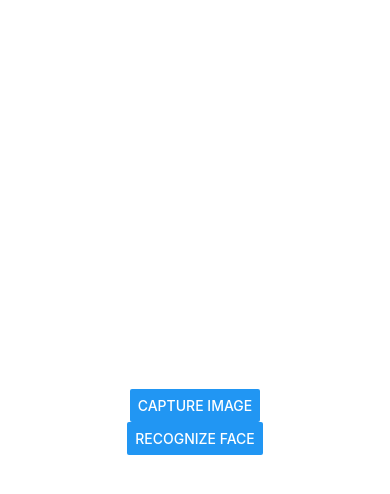
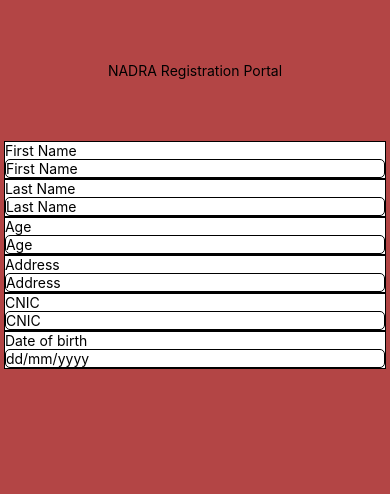
Before and after one commit to Abdullah-1796/NADRA, a React Native app: screen /RegistrationScreen in a window 390 px wide. Shown: the top 494 px of the page. Built offline with nearby package versions, Linux system fonts and the light colour scheme.

Commit message:
Registration Form basic design implemented

```diff
--- a/App.js
+++ b/App.js
@@ -1,27 +1,27 @@
 import { StatusBar } from 'expo-status-bar';
 import { Button, StyleSheet, Text, View } from 'react-native';
 import * as React from 'react';
-import {NavigationContainer} from '@react-navigation/native';
-import {createNativeStackNavigator} from '@react-navigation/native-stack';
-import Rough from './components/Rough';
-
-const Stack = createNativeStackNavigator();
+import RegistrationScreen from './screens/Registration/RegistrationScreen';
+import Navigations from './navigation/Navigations';
 
 export default function App() {
 
 	return (
-    <><View style={styles.container}>
+		<>
+			<View style={styles.container}>
 				<StatusBar style="auto" />
-      <Rough />
-    </View></>
+				<RegistrationScreen />
+			</View>
+		</>
 	);
 }
 
 const styles = StyleSheet.create({
 	container: {
 		flex: 1,
-    backgroundColor: '#fff',
+		backgroundColor: '#a29393',
 		alignItems: 'center',
 		justifyContent: 'center',
+		marginTop: '40'
 	},
 });
--- a/navigation/Navigations.js
+++ b/navigation/Navigations.js
@@ -1,19 +1,22 @@
 import * as React from 'react';
 import {NavigationContainer} from '@react-navigation/native';
 import {createNativeStackNavigator} from '@react-navigation/native-stack';
-import SplashScreen from '../screens/SplashScreen/SplashScreen';
-import HomeScreen from '../screens/HomeScreen/HomeScreen';
+import SplashScreen from '../screens/Splash/SplashScreen';
+import HomeScreen from '../screens/Home/HomeScreen';
+import RegistrationScreen from '../screens/Registration/RegistrationScreen';
 
 const Stack = createNativeStackNavigator();
 
 function Navigations()
 {
+    console.log("Navigation");
     return(
         <>
             <NavigationContainer>
-                <Stack.Navigator initialRouteName='SplashScreen'>
-                    <Stack.Screen name='SplashScreen' component={SplashScreen} />
-                    <Stack.Screen name='HomeScreen' component={HomeScreen} />
+                <Stack.Navigator initialRouteName='RegistrationScreen'>
+                    {/* <Stack.Screen name='SplashScreen' component={SplashScreen} />
+                    <Stack.Screen name='HomeScreen' component={HomeScreen} /> */}
+                    <Stack.Screen name='RegistrationScreen' component={RegistrationScreen} />
                 </Stack.Navigator>
             </NavigationContainer>
         </>
--- /dev/null
+++ b/screens/Home/HomeScreen.js
@@ -0,0 +1,17 @@
+import React from "react";
+import { Button } from "react-native";
+
+function HomeScreen({navigation})
+{
+    function handleRegisteration()
+    {
+        navigation.replace('RegistrationScreen');
+    }
+    return(
+        <>
+            <Button title="Register new Citizen" onPress={handleRegisteration} />
+        </>
+    );
+}
+
+export default HomeScreen;
--- /dev/null
+++ b/screens/Registration/RegistrationScreen.js
@@ -0,0 +1,111 @@
+import React from "react";
+import { StyleSheet, Text, View } from "react-native";
+import Input from "./components/Input";
+
+function RegistrationScreen() {
+    const [data, setData] = React.useState({
+        fName: "",
+        lName: "",
+        age: "",
+        dob: "",
+        gender: "",
+        address: "",
+        cnic: "",
+    });
+
+    function handleChange(name, value) {
+        setData(prev => {
+            console.log(name + ': ' + value);
+            return ({
+                ...prev,
+                [name]: value
+            });
+        });
+    }
+
+    console.log("Registration");
+    return (
+        <>
+            <View style={styles.container}>
+                <View style = {styles.heading}>
+                    <Text>NADRA Registration Portal</Text>
+                </View>
+
+                <View style = {styles.form}>
+                    <Input
+                        label='First Name'
+                        name='fName'
+                        placeholder='First Name'
+                        value={data.fName}
+                        keyboardType='default'
+                        handleChange={handleChange}
+                    />
+                    <Input
+                        label='Last Name'
+                        name='lName'
+                        placeholder='Last Name'
+                        value={data.lName}
+                        keyboardType='default'
+                        handleChange={handleChange}
+                    />
+                    <Input
+                        label='Age'
+                        name='age'
+                        placeholder='Age'
+                        value={data.age}
+                        keyboardType='numeric'
+                        handleChange={handleChange}
+                    />
+                    <Input
+                        label='Address'
+                        name='address'
+                        placeholder='Address'
+                        value={data.address}
+                        keyboardType='default'
+                        handleChange={handleChange}
+                    />
+                    <Input
+                        label='CNIC'
+                        name='cnic'
+                        placeholder='CNIC'
+                        value={data.cnic}
+                        keyboardType='numeric'
+                        handleChange={handleChange}
+                    />
+                    <Input
+                        label='Date of birth'
+                        name='dob'
+                        placeholder='dd/mm/yyyy'
+                        value={data.dob}
+                        keyboardType='default'
+                        handleChange={handleChange}
+                    />
+                </View>
+            </View>
+        </>
+    );
+}
+
+export default RegistrationScreen;
+
+
+const styles = StyleSheet.create({
+    container: {
+        flex: 1,
+        backgroundColor: '#b34545',
+        alignItems: 'center',
+        justifyContent: 'center',
+        width: '100%'
+    },
+    heading: {
+        flex: 1,
+        justifyContent: 'center',
+        fontSize: '20'
+    },
+    form: {
+        flex: 5,
+        // backgroundColor: 'blue',
+        width: '100%',
+        alignItems: 'center'
+    }
+});
--- /dev/null
+++ b/screens/Registration/components/Input.js
@@ -0,0 +1,41 @@
+import React from "react";
+import { StyleSheet, View, Text, TextInput } from "react-native";
+
+function Input(props) {
+    const name = props.name;
+    return (
+        <>
+            <View style={styles.container}>
+                <Text style={styles.label}>{props.label}</Text>
+                <TextInput
+                    placeholder={props.placeholder}
+                    keyboardType={props.keyboardType}
+                    value={props.value}
+                    onChangeText={(value) => {
+                        props.handleChange(name, value);
+                    }}
+                    style={styles.input}
+                />
+            </View>
+        </>
+    );
+}
+
+export default Input;
+
+const styles = StyleSheet.create({
+    container: {
+        backgroundColor: '#fff',
+        borderWidth: 1,
+        padding: '20',
+        width: '98%',
+    },
+    label: {
+
+    },
+    input: {
+        borderColor: 'black',
+        borderWidth: 1,
+        borderRadius: 5,
+    }
+});
--- /dev/null
+++ b/screens/Splash/SplashScreen.js
@@ -0,0 +1,19 @@
+import React from "react";
+import { Text } from "react-native";
+
+function SplashScreen({navigation})
+{
+    React.useEffect(() => {
+        setTimeout(() => {
+            navigation.replace('HomeScreen');
+        }, 5000);
+    }, []);
+
+    return(
+        <>
+            <Text>Splash Screen</Text>
+        </>
+    );
+}
+
+export default SplashScreen;
```
Also changed, not shown: screens/HomeScreen/HomeScreen.js (deleted, +0 -10 lines), screens/SplashScreen/SplashScreen.js (deleted, +0 -10 lines). Lines whose indentation alone changed are shown as unchanged.
